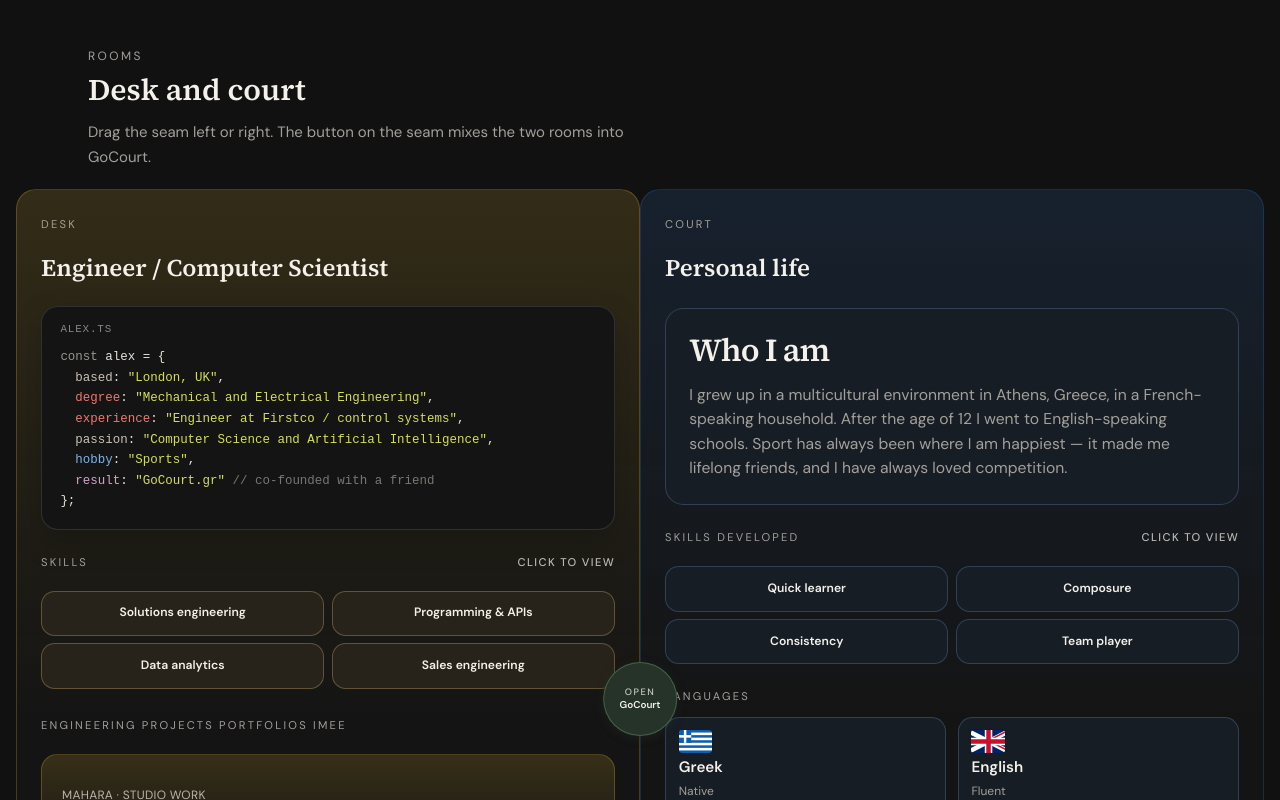
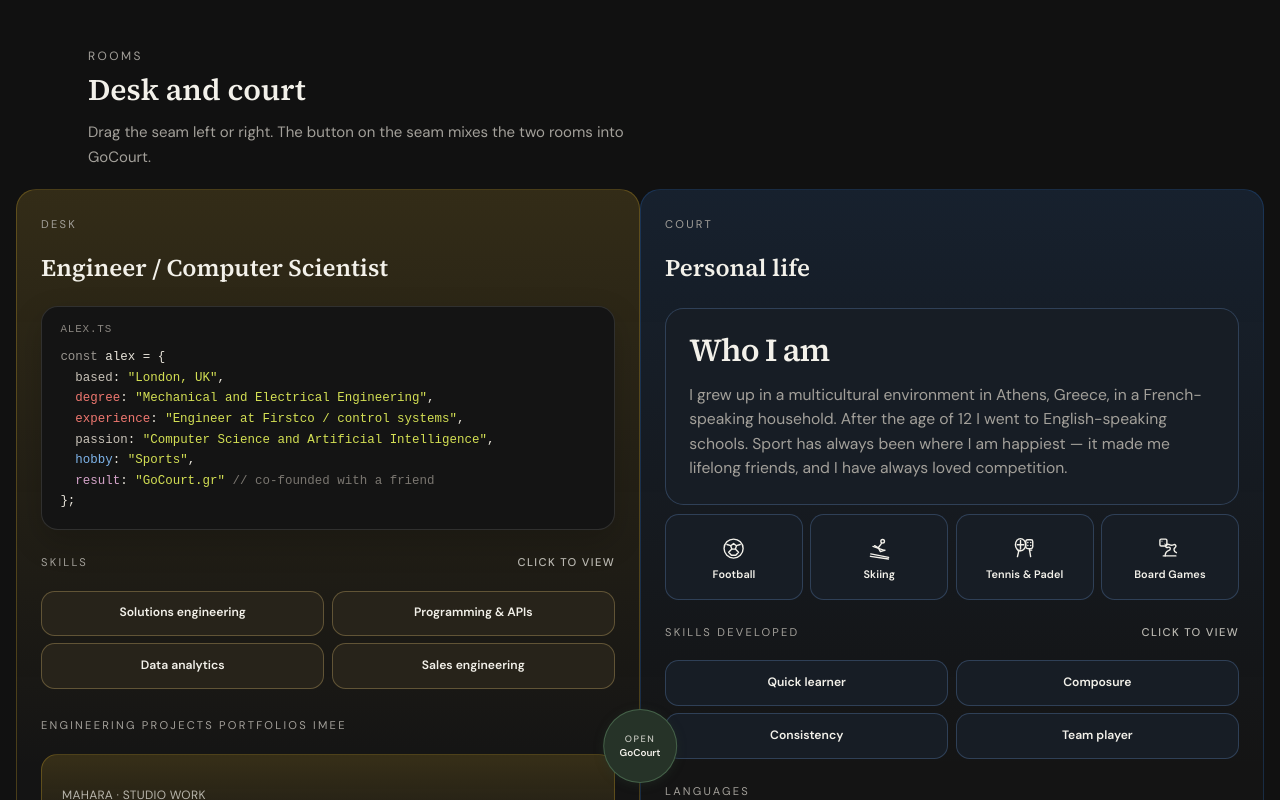
Before and after one commit to alexplds/personal-website, a Next.js app: page / in a window 1280 px wide. Shown: the part 448-1248 px from the top of the page. Built offline with nearby package versions, Linux system fonts and the light colour scheme.

Commit message:
Add hobby icon buttons under Who I am
Four court tiles sit below the personal note: football, skiing, tennis and padel, and board games.

Co-authored-by: alexandrosplds <Alexandros.polychroniadis@gmail.com>

```diff
--- a/app/globals.css
+++ b/app/globals.css
@@ -661,6 +661,55 @@
   color: var(--muted-foreground);
 }
 
+.sport-block {
+  container-type: inline-size;
+}
+
+.hobby-row {
+  display: grid;
+  grid-template-columns: repeat(4, minmax(0, 1fr));
+  gap: 0.45rem;
+  margin-top: 0.55rem;
+}
+
+.hobby-btn {
+  display: flex;
+  flex-direction: column;
+  align-items: center;
+  justify-content: center;
+  gap: 0.38rem;
+  width: 100%;
+  min-height: 5.35rem;
+  padding: 0.7rem 0.3rem 0.58rem;
+  border-radius: 0.85rem;
+  border: 1px solid color-mix(in oklab, var(--court-tint, rgb(37 99 180)) 22%, var(--border));
+  background: color-mix(in oklab, var(--card) 88%, var(--court-tint, rgb(37 99 180)));
+  color: inherit;
+  font-size: 0.68rem;
+  font-weight: 600;
+  line-height: 1.2;
+  letter-spacing: 0.01em;
+  text-align: center;
+  cursor: pointer;
+}
+
+.hobby-btn:hover,
+.hobby-btn:focus-visible {
+  background: color-mix(in oklab, var(--card) 72%, var(--court-tint, rgb(37 99 180)));
+}
+
+.hobby-icon {
+  width: 1.7rem;
+  height: 1.7rem;
+  flex-shrink: 0;
+}
+
+@container (max-width: 420px) {
+  .hobby-row {
+    grid-template-columns: 1fr 1fr;
+  }
+}
+
 .skill-popup {
   position: fixed;
   z-index: 40;
--- /dev/null
+++ b/components/hobby-icons.tsx
@@ -0,0 +1,75 @@
+import type { ReactNode } from "react";
+
+type IconProps = {
+  className?: string;
+};
+
+function HobbySvg({ className = "", children }: IconProps & { children: ReactNode }) {
+  return (
+    <svg
+      viewBox="0 0 32 32"
+      fill="none"
+      stroke="currentColor"
+      strokeWidth="1.65"
+      strokeLinecap="round"
+      strokeLinejoin="round"
+      className={className}
+      aria-hidden="true"
+    >
+      {children}
+    </svg>
+  );
+}
+
+export function FootballIcon({ className }: IconProps) {
+  return (
+    <HobbySvg className={className}>
+      <circle cx="16" cy="16" r="11.2" />
+      <path d="M16 10.1 19.4 12.6 18.1 16.6h-4.2L12.6 12.6Z" />
+      <path d="M19.4 12.6 23.8 11.2M12.6 12.6 8.2 11.2M13.9 16.6 10.2 20.4M18.1 16.6 21.8 20.4M10.2 20.4 13.4 23.8M21.8 20.4 18.6 23.8M13.4 23.8h5.2" />
+    </HobbySvg>
+  );
+}
+
+export function SkiingIcon({ className }: IconProps) {
+  return (
+    <HobbySvg className={className}>
+      <circle cx="19.6" cy="7.4" r="2.15" />
+      <path d="M18.1 10.2 14.4 15l-4.2-2.4" />
+      <path d="M14.4 15 17 19.6l5.4-1.8" />
+      <path d="M8.2 13.4 21.4 18.2" />
+      <path d="M5.6 22.2 26.6 26.4" />
+      <path d="M5.2 25.1 26.4 28.2" />
+    </HobbySvg>
+  );
+}
+
+export function TennisPadelIcon({ className }: IconProps) {
+  return (
+    <HobbySvg className={className}>
+      <ellipse cx="11.2" cy="11.4" rx="6" ry="7.1" />
+      <path d="M9.4 17.8 7.6 25.4" />
+      <path d="M8.2 18.4h2.6" />
+      <path d="M7.4 11.4h7.6M11.2 6.4v10" />
+      <rect x="17.4" y="5.6" width="8.2" height="10.4" rx="2.1" />
+      <circle cx="19.8" cy="8.8" r="0.85" fill="currentColor" stroke="none" />
+      <circle cx="23.2" cy="8.8" r="0.85" fill="currentColor" stroke="none" />
+      <circle cx="19.8" cy="12.4" r="0.85" fill="currentColor" stroke="none" />
+      <circle cx="23.2" cy="12.4" r="0.85" fill="currentColor" stroke="none" />
+      <path d="M21.5 16 23.1 25.4" />
+      <path d="M21.8 17.8h2.6" />
+    </HobbySvg>
+  );
+}
+
+export function BoardGamesIcon({ className }: IconProps) {
+  return (
+    <HobbySvg className={className}>
+      <path d="M10.8 24.6c0-3.4 1.7-5.3 4.4-6.4 1.1-.4 1.6-1.1 1.6-2.1 0-1.4-1.3-2.2-2.7-1.6-.7.3-1.3.3-1.9 0-1.5-.8-1.4-2.6.2-3.3 1.1-.5 2.3-.4 3.4.2 1.7.9 3.3 1 4.8.1.9-.5 1.8-.4 2.4.4.7.9.5 1.9-.4 2.6-1.1.8-1.6 1.8-1.4 3.1.2 1.5 1.2 2.6 2.8 3.2" />
+      <path d="M8.6 24.6h14.8" />
+      <rect x="4.6" y="4.8" width="8.2" height="8.2" rx="1.4" />
+      <circle cx="7" cy="7.2" r="0.7" fill="currentColor" stroke="none" />
+      <circle cx="10.4" cy="10.6" r="0.7" fill="currentColor" stroke="none" />
+    </HobbySvg>
+  );
+}
--- a/components/sports.tsx
+++ b/components/sports.tsx
@@ -1,10 +1,36 @@
 import { content } from "@/lib/content";
+import {
+  BoardGamesIcon,
+  FootballIcon,
+  SkiingIcon,
+  TennisPadelIcon,
+} from "@/components/hobby-icons";
+
+const hobbyIcons = {
+  football: FootballIcon,
+  skiing: SkiingIcon,
+  "tennis-padel": TennisPadelIcon,
+  "board-games": BoardGamesIcon,
+} as const;
 
 export function Sports() {
   return (
-    <div className="sport-note">
-      <p className="sport-quote">{content.sports.quote}</p>
-      <p className="sport-copy">{content.sports.body}</p>
+    <div className="sport-block">
+      <div className="sport-note">
+        <p className="sport-quote">{content.sports.quote}</p>
+        <p className="sport-copy">{content.sports.body}</p>
+      </div>
+      <div className="hobby-row" role="list">
+        {content.hobbies.map((hobby) => {
+          const Icon = hobbyIcons[hobby.id];
+          return (
+            <button key={hobby.id} type="button" className="hobby-btn" role="listitem">
+              <Icon className="hobby-icon" />
+              <span>{hobby.label}</span>
+            </button>
+          );
+        })}
+      </div>
     </div>
   );
 }
--- a/lib/content.ts
+++ b/lib/content.ts
@@ -197,6 +197,12 @@ export const content = {
     quote: "Who I am",
     body: "I grew up in a multicultural environment in Athens, Greece, in a French-speaking household. After the age of 12 I went to English-speaking schools. Sport has always been where I am happiest — it made me lifelong friends, and I have always loved competition.",
   },
+  hobbies: [
+    { id: "football", label: "Football" },
+    { id: "skiing", label: "Skiing" },
+    { id: "tennis-padel", label: "Tennis & Padel" },
+    { id: "board-games", label: "Board Games" },
+  ],
   nav: [
     { href: "#work", label: "Work" },
     { href: "#play", label: "Intersection" },
```
Also changed, not shown: 1 other file (tests, documents, lock files or other folders).
